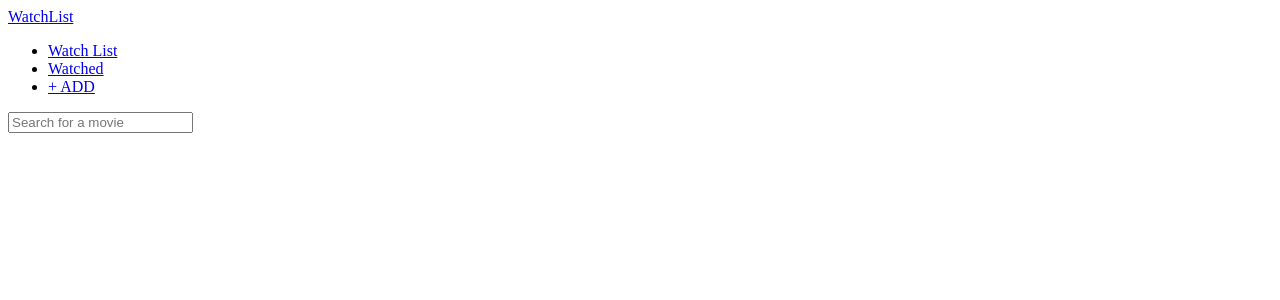
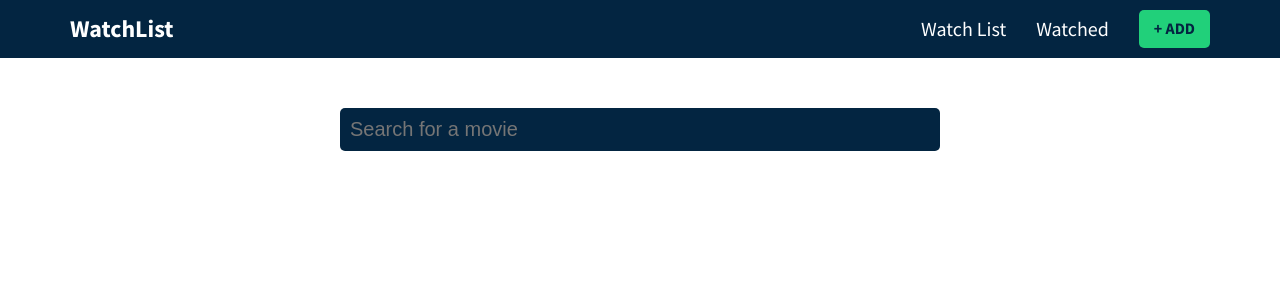
Before and after one commit to TamasBayer/movies, a React (Create React App) app: page /add in a window 1280 px wide. Shown: the top 300 px of the page. Built offline with nearby package versions, Linux system fonts and the light colour scheme.

Commit message:
basic style

```diff
--- a/src/App.css
+++ b/src/App.css
@@ -1,38 +1,291 @@
-.App {
-  text-align: center;
+@import url("https://fonts.googleapis.com/css2?family=Source+Sans+Pro:wght@300;400;600;700;900&display=swap");
+
+:root {
+  --primary: #032541;
+  --secondary: #21d07a;
+  --white: #fff;
 }
 
-.App-logo {
-  height: 40vmin;
-  pointer-events: none;
+body {
+  font-family: "Source Sans Pro", sans-serif;
+  padding: 0;
+  margin: 0;
 }
 
-@media (prefers-reduced-motion: no-preference) {
-  .App-logo {
-    animation: App-logo-spin infinite 20s linear;
+.container {
+  padding-right: 15px;
+  padding-left: 15px;
+  margin-right: auto;
+  margin-left: auto;
+}
+
+@media (min-width: 768px) {
+  .container {
+    width: 750px;
   }
 }
 
-.App-header {
-  background-color: #282c34;
-  min-height: 100vh;
+@media (min-width: 992px) {
+  .container {
+    width: 970px;
+  }
+}
+
+@media (min-width: 1200px) {
+  .container {
+    width: 1170px;
+  }
+}
+
+*,
+*:before,
+*:after {
+  box-sizing: border-box;
+}
+
+.btn {
+  padding: 10px 15px;
+  background-color: var(--secondary);
+  color: var(--primary);
+  border-radius: 5px;
+  text-transform: uppercase;
+  font-weight: 700;
+  display: inline-block;
+  border: none;
+  font-size: 1rem;
+  transition: all 0.3s ease;
+  line-height: 1.1;
+}
+
+.btn:hover {
+  background-color: #1aa762;
+  opacity: 1;
+  cursor: pointer;
+}
+
+.btn:disabled {
+  pointer-events: none;
+  opacity: 0.5;
+}
+
+input:focus {
+  outline: none;
+}
+
+/* Header Styles */
+header {
+  background-color: var(--primary);
+}
+
+header .inner-content {
+  display: flex;
+  justify-content: space-between;
+  align-items: center;
+  padding: 10px 0;
+}
+
+header a {
+  color: var(--white);
+  font-size: 1.25rem;
+  text-decoration: none;
+  transition: all 0.3s ease;
+}
+
+header a:hover {
+  opacity: 0.7;
+}
+
+header .brand a {
+  font-weight: 700;
+  font-size: 1.5rem;
+}
+
+header .nav-links {
+  padding: 0;
+  margin: 0;
+  list-style: none;
+  display: flex;
+  align-items: center;
+}
+
+header .nav-links li {
+  display: inline-block;
+  margin-right: 30px;
+}
+
+header .nav-links li:last-child {
+  margin-right: 0;
+}
+
+/* Add Page */
+.add-content {
+  padding: 50px 0;
+  max-width: 600px;
+  margin: 0 auto;
+}
+
+.add-content .input-wrapper input {
+  width: 100%;
+  background-color: var(--primary);
+  padding: 10px;
+  border-radius: 5px;
+  border: none;
+  color: var(--white);
+  font-size: 1.25rem;
+}
+
+.results {
+  padding: 0;
+  margin: 0;
+  margin-top: 20px;
+}
+
+.results li {
+  list-style: none;
+}
+
+.result-card {
+  display: flex;
+  margin-bottom: 20px;
+}
+
+.result-card .poster-wrapper img,
+.filler-poster {
+  width: 75px;
+  height: 113px;
+  background-color: #dbdada;
+  border-radius: 5px;
+  margin-right: 15px;
+  display: block;
+  color: transparent;
+}
+
+.result-card .info {
   display: flex;
   flex-direction: column;
-  align-items: center;
-  justify-content: center;
-  font-size: calc(10px + 2vmin);
-  color: white;
+  justify-content: space-between;
 }
 
-.App-link {
-  color: #61dafb;
+.result-card .info .title {
+  font-size: 1.25rem;
+  color: var(--primary);
+  font-weight: 600;
+  margin: 0;
 }
 
-@keyframes App-logo-spin {
-  from {
-    transform: rotate(0deg);
-  }
-  to {
-    transform: rotate(360deg);
+.result-card .info .release-date {
+  font-size: 1.25rem;
+  font-weight: 300;
+  color: var(--primary);
+  margin: 0;
+}
+
+.result-card .controls button {
+  margin-right: 10px;
+}
+
+/* Movie Page */
+.movie-page {
+  padding: 30px 0;
+}
+
+.movie-page .header {
+  display: flex;
+  align-items: center;
+  justify-content: space-between;
+  margin-bottom: 30px;
+}
+
+.count-pill {
+  display: block;
+  background-color: var(--secondary);
+  padding: 5px 15px;
+  font-size: 1.125rem;
+  font-weight: 600;
+  border-radius: 999px;
+  color: var(--primary);
+}
+
+.movie-page .heading {
+  color: var(--primary);
+  margin: 0;
+}
+
+.movie-grid {
+  display: grid;
+  grid-template-columns: repeat(3, 1fr);
+  grid-gap: 30px;
+}
+
+@media (min-width: 992px) {
+  .movie-grid {
+    grid-template-columns: repeat(5, 1fr);
   }
 }
+
+.movie-card {
+  width: 100%;
+  border-radius: 5px;
+  overflow: hidden;
+  position: relative;
+  border: 0;
+  display: block;
+}
+
+.movie-card img {
+  width: 100%;
+  display: block;
+}
+
+.movie-card .overlay {
+  position: absolute;
+  top: 0;
+  left: 0;
+  width: 100%;
+  height: 100%;
+  border: 2px solid transparent;
+  transition: all 0.3s ease;
+}
+
+.movie-card:hover .overlay {
+  border: 3px solid var(--secondary);
+}
+
+.movie-card .inner-card-controls {
+  display: inline;
+  background-color: red;
+  position: absolute;
+  bottom: 20px;
+  left: 50%;
+  transform: translateX(-50%);
+  background: rgba(0, 0, 0, 0.8);
+  border-radius: 5px;
+  padding: 3px;
+  opacity: 0;
+  transition: all 0.3s ease;
+}
+
+.movie-card:hover .inner-card-controls {
+  opacity: 1;
+}
+
+.ctrl-btn {
+  color: #fefefe;
+  background-color: transparent;
+  border: none;
+  transition: all 0.3s ease;
+  font-size: 1.25rem;
+  padding: 5px;
+  margin: 0;
+}
+
+.ctrl-btn:hover {
+  color: var(--secondary);
+  cursor: pointer;
+}
+
+.movie-page .no-movies {
+  color: #c4c4c4;
+  font-size: 3rem;
+  text-align: center;
+}
```
